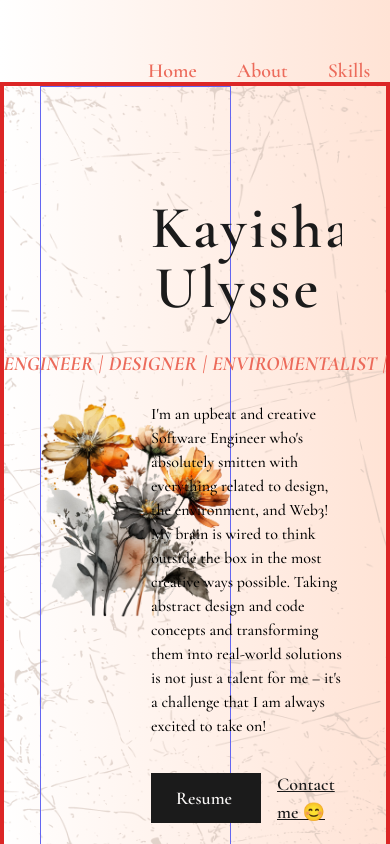
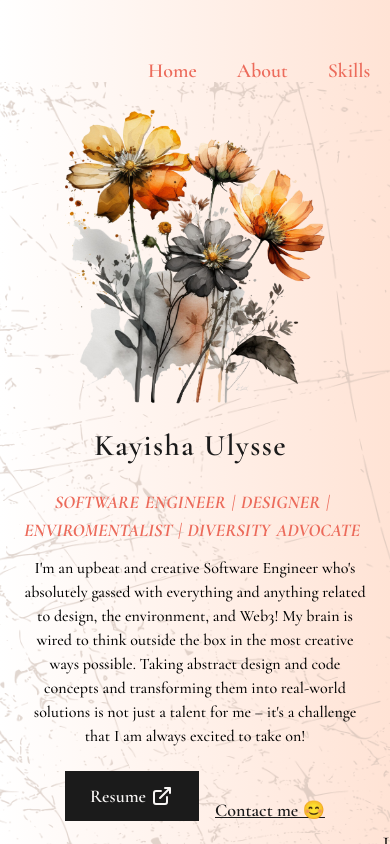
Before and after one commit to kayishau/23_portfolio, a React (Create React App) app: page / in a window 390 px wide. Shown: the top 844 px of the page. Built offline with nearby package versions, Linux system fonts and the light colour scheme; a web font is replaced by a local one.

Commit message:
home section responsive

```diff
--- a/src/components/AnimatedText.js
+++ b/src/components/AnimatedText.js
@@ -31,7 +31,7 @@ const AnimatedText = ({text, className=""}) => {
   return (
     <div className="w-full mx-auto py-2 flex items-center justify-center text-center overflow-hidden">
 
-         <motion.h1 className={`inline-block w-full text-dark font-bold capitalize text-6xl ${className}`}
+         <motion.h1 className={`inline-block w-full text-dark font-bold capitalize text-3xl md:text-5xl lg:text-6xl ${className}`}
          variants={quote}
          initial="initial"
          animate="animate"
--- a/src/components/AnimatedTextWord.js
+++ b/src/components/AnimatedTextWord.js
@@ -36,7 +36,7 @@ const AnimatedTextWord = ({ text }) => {
   };
 
   return (
-    <motion.div className="text-xl text-primary font-bold font-cg uppercase italic"
+    <motion.div className="flex flex-wrap justify-center text-lg md:text-xl text-primary font-bold font-cg uppercase italic"
       style={{ overflow: "hidden", display: "flex"}}
       variants={container}
       initial="hidden"
--- a/src/sections/Home.js
+++ b/src/sections/Home.js
@@ -4,46 +4,41 @@ import TransitionEffect from "../components/TransitionEffect";
 import AnimatedTextWord from "../components/AnimatedTextWord";
 import "../index.css";
 
-const Home = ({ childern, className = "" }) => {
+const Home = () => {
   return (
     <>
       <TransitionEffect />
       <section
       id="homeSection"
-        className="flex flex-col items-center justify-center w-full min-h-screen border-b-1 border-slate-500"
+        className="flex items-center justify-center w-full min-h-screen border-b-1 border-slate-500"
       >
-        <div className={`${className} w-full min-h-full`}>
-          {childern}
-
-          <div className="flex items-center w-full justify-center min-h-full border-4 border-red-600">
-            <div className="w-1/2 flex items-center lg:w-2/5 justify-center border border-indigo-500"
+          <div className="flex flex-col lg:flex-row items-center w-full justify-center min-h-full">
+            <div className="flex w-2/3 lg:w-2/5 h-[300px] md:h-[500px] lg:h-[600px] xl:h-[750px]"
               style={{
                 backgroundImage: "url(/img/flowerFixed.png)",
-                height: "100vh",
                 backgroundSize: "contain",
                 backgroundRepeat: "no-repeat",
-                backgroundPosition: "center"
+                backgroundPosition: "center",
               }}
-              alt="watercolor flowers image"
+              alt="watercolor flowers image powered by midjourney"
             >
             </div>
 
-            <div className="w-1/2 flex flex-col items-center self-center -ml-20">
+            <div className="w-full lg:w-1/2 px-6 lg:px-2 flex flex-col items-center justify-center">
               <AnimatedText
                 text="Kayisha Ulysse"
-                className="mb-6 font-cg font-bold tracking-wider"
+                className="my-4 lg:my-5 font-cg font-bold tracking-wider"
               />
               <AnimatedTextWord text="SOFTWARE ENGINEER | DESIGNER | ENVIROMENTALIST | DIVERSITY ADVOCATE" />
 
-              <p className="my-6 text-base font-cg font-medium">
-              I'm an upbeat and creative Software Engineer who's absolutely smitten with everything related to design, the environment, and Web3! My brain is wired to think outside the box in the most creative ways possible. Taking abstract design and code concepts and transforming them into real-world solutions is not just a talent for me – it's a challenge that I am always excited to take on!
+              <p className="my-3 lg:my-5 xl:my-7 text-base text-center lg:text-left font-cg font-medium lg:text-lg xl:text-xl">
+              I'm an upbeat and creative Software Engineer who's absolutely gassed with everything and anything related to design, the environment, and Web3! My brain is wired to think outside the box in the most creative ways possible. Taking abstract design and code concepts and transforming them into real-world solutions is not just a talent for me – it's a challenge that I am always excited to take on!
               </p>
-              <div className="flex items-center self-start mt-2">
+              <div className="flex items-center lg:self-start mt-2">
                 <a
-                  href="/UlysseKayisha_Resume_23.pdf"
+                  href="https://docs.google.com/document/d/1rZi9xU_hVfBiaTgdPBseuPRhPdYhjP4y4fhEpJrGEoQ/edit?usp=sharing"
                   target={"_blank"}
                   className="flex items-center bg-dark text-light font-cg p-2.5 px-6 text-lg font-semibold hover:bg-light hover:text-dark border border-solid border-transparent hover:border-dark"
-                  download={true}
                 >
                   Resume <LinkArrow className={"w-6 ml-1"} />
                 </a>
@@ -51,7 +46,7 @@ const Home = ({ childern, className = "" }) => {
                   href="mailto:ulyssekayisha@gmail.com"
                   target={"_blank"}
                   rel="noreferrer"
-                  className="ml-4 text-lg text-dark font-cg font-extrabold underline"
+                  className="ml-4 text-lg mt-7 text-dark font-cg font-extrabold underline"
                 >
                   <span>Contact me 😊</span>
                 </a>
@@ -61,7 +56,7 @@ const Home = ({ childern, className = "" }) => {
           <h1 className="font-cg text-black text-2xl">1</h1>
         </div>
           </div>
-        </div>
+
       </section>
     </>
   );
```
